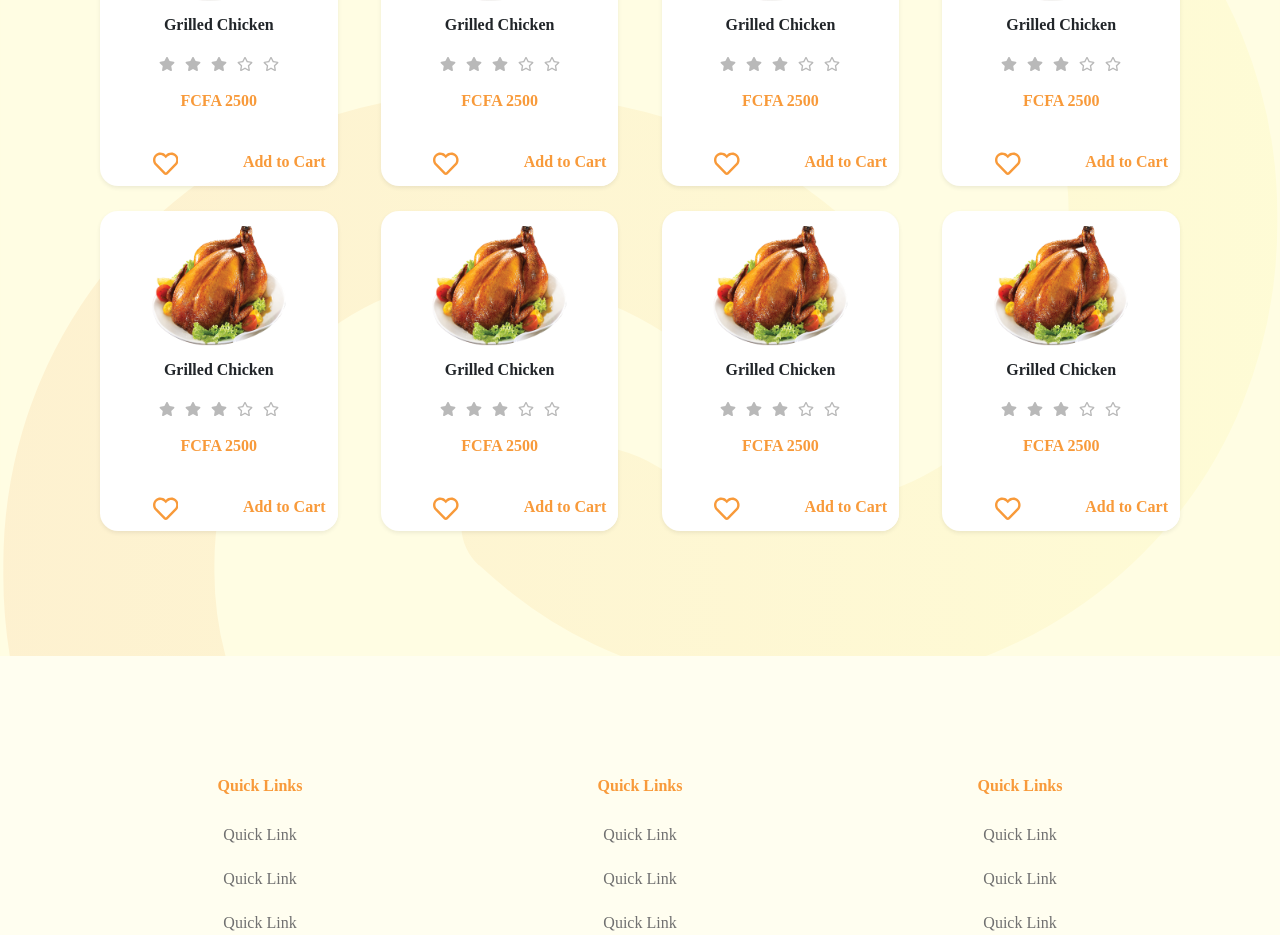
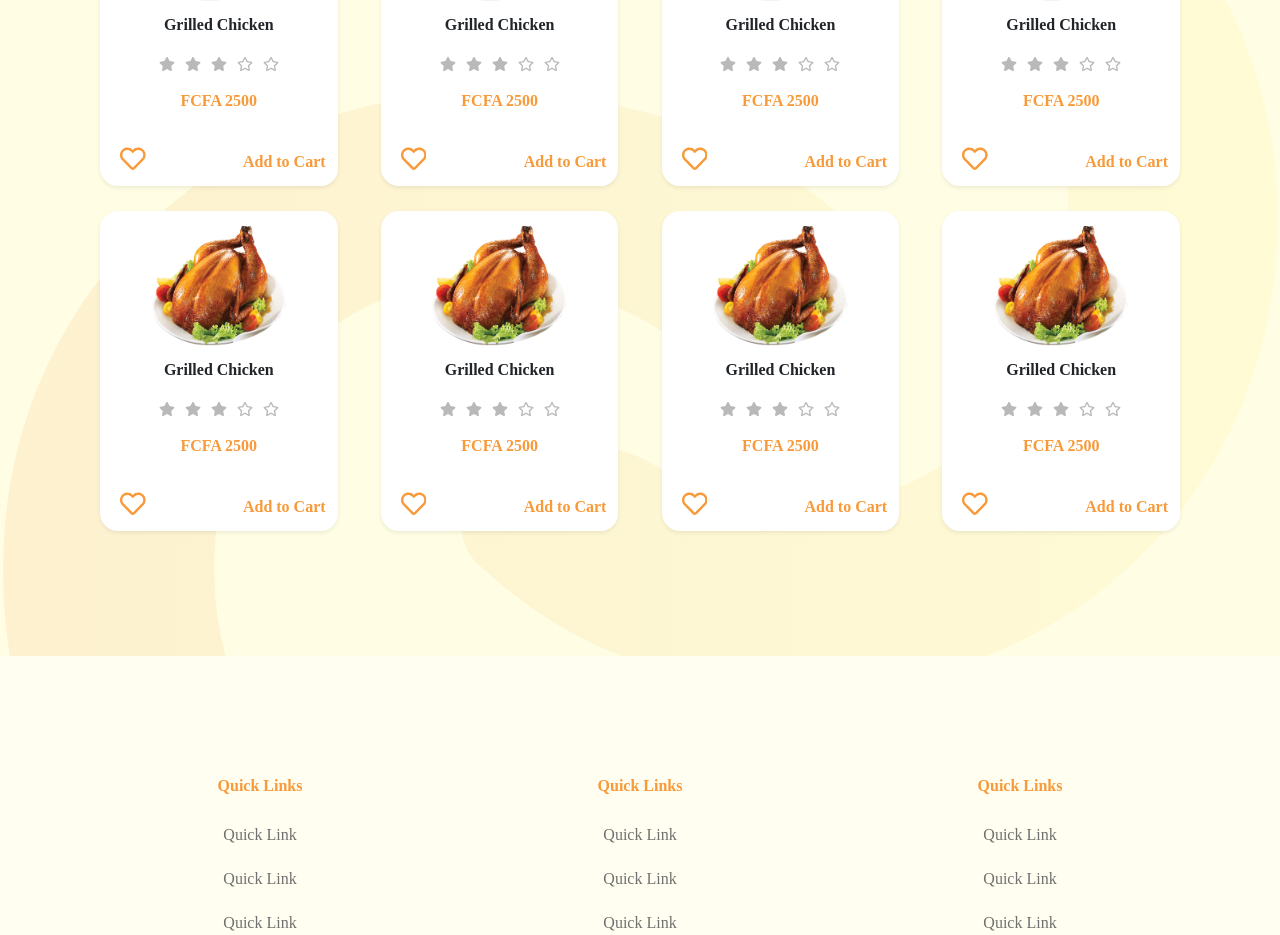
Before and after one commit to jilh/grachef, a React (Create React App) app: page / in a window 1280 px wide. Shown: the part 1120-2055 px from the top of the page. Built offline with nearby package versions, Linux system fonts and the light colour scheme.

Commit message:
added padding to favorite icon

```diff
--- a/src/styles/MenuList.css
+++ b/src/styles/MenuList.css
@@ -40,10 +40,11 @@
     margin-top: 25px;
 }
 .menu-item > .cta-btn > em{
-    align-self: center;
-    margin: 0px auto;
+    padding-left: 20px;
+    padding-right: 20px;
     font-size: 1.6em;
     color: #F89A3A;
+    display: block;
 }
 .menu-item > .cta-btn > a{
     text-decoration: none;
```
